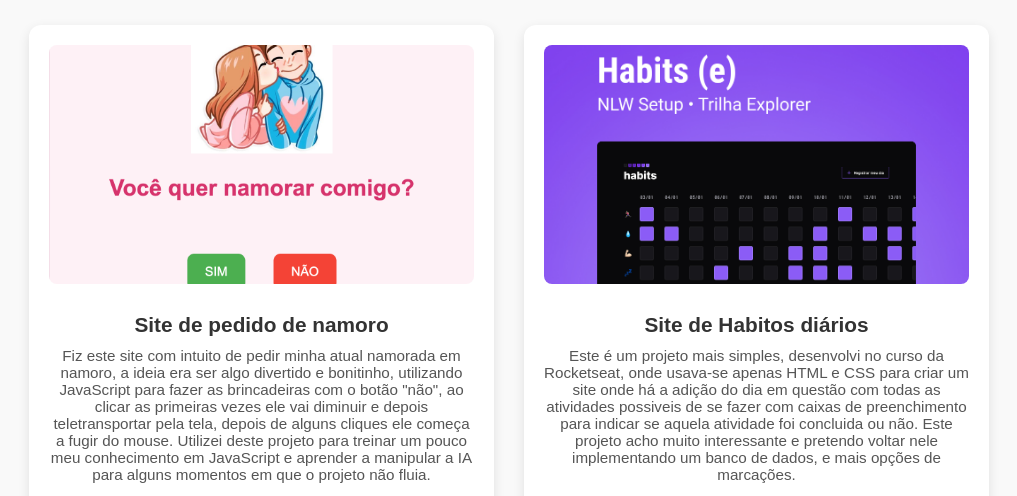
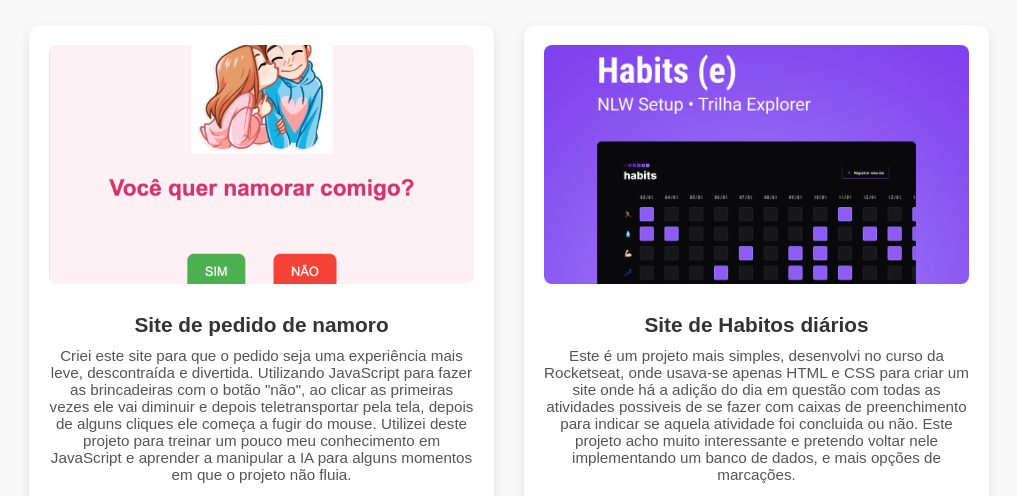
Before and after one commit to luprime/meu-portifolio, a plain HTML site: page index.html in a window 1280 px wide. Shown: the part 1388-1884 px from the top of the page, without its empty margins (131-1148 px from the left). Drawn offline with nearby package versions, Linux system fonts and the light colour scheme.

Commit message:
alteraçao no texto

```diff
--- a/index.html
+++ b/index.html
@@ -113,7 +113,7 @@
             <div class="card">
                 <img src="assets/namoro.png" alt="Preview do site namoro">
                 <h3>Site de pedido de namoro</h3>
-                <p>Fiz este site com intuito de pedir minha atual namorada em namoro, a ideia era ser algo divertido e bonitinho, utilizando JavaScript para fazer as brincadeiras com o botão "não", ao clicar as primeiras vezes ele vai diminuir e depois teletransportar pela tela, depois de alguns cliques ele começa a fugir do mouse. Utilizei deste projeto para treinar um pouco meu conhecimento em JavaScript e aprender a manipular a IA para alguns momentos em que o projeto não fluia.</p>
+                <p>Criei este site para que o pedido seja uma experiência mais leve, descontraída e divertida. Utilizando JavaScript para fazer as brincadeiras com o botão "não", ao clicar as primeiras vezes ele vai diminuir e depois teletransportar pela tela, depois de alguns cliques ele começa a fugir do mouse. Utilizei deste projeto para treinar um pouco meu conhecimento em JavaScript e aprender a manipular a IA para alguns momentos em que o projeto não fluia.</p>
                 <div class="card-buttons">
                     <a href="https://luprime.github.io/namoro/" target="_blank" class="btn btn-projeto">Ver Projeto</a>
                     <a href="https://github.com/luprime/namoro" target="_blank" class="btn btn-github">
```
